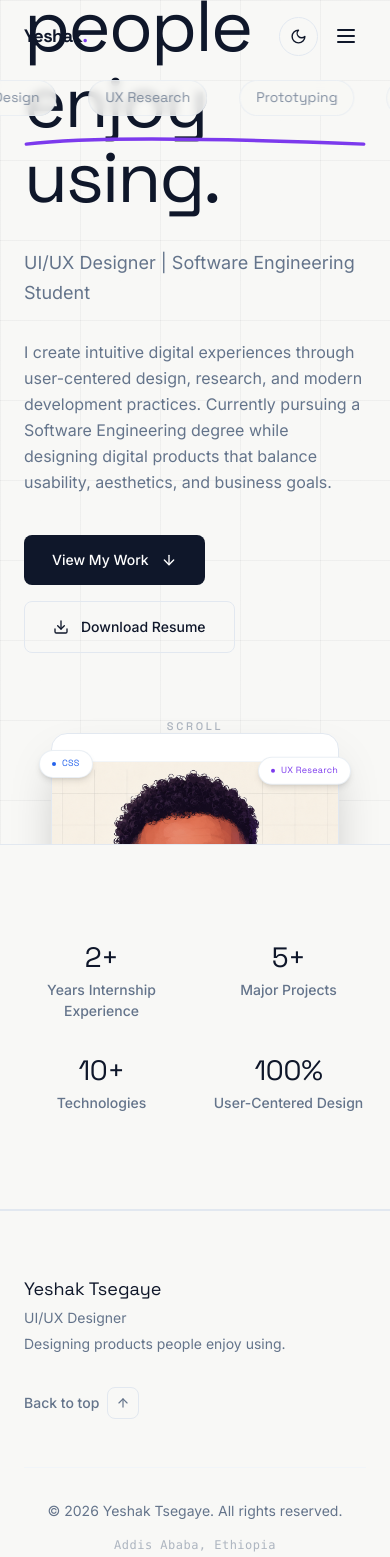
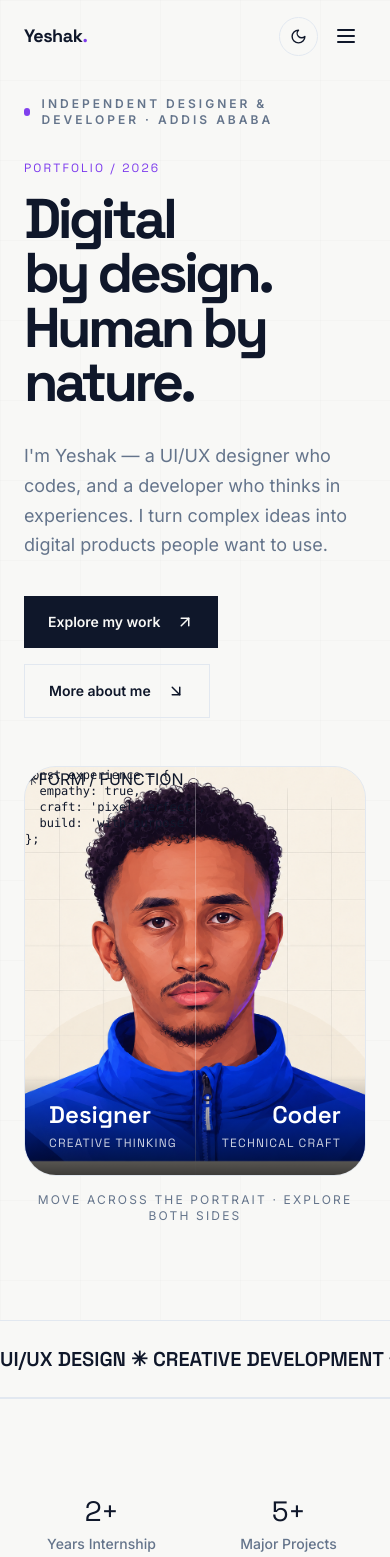
Before and after one commit to Isaac-56/yeshak_portfolio, a React (Vite) app: page / in a window 390 px wide. Shown: the top 1557 px of the page. Built offline with nearby package versions, Linux system fonts and the light colour scheme.

Commit message:
Build premium responsive portfolio shell and interactive hero

```diff
--- a/src/components/Hero.tsx
+++ b/src/components/Hero.tsx
@@ -1,246 +1,60 @@
 import { useEffect, useState } from 'react';
 import { Link } from 'react-router-dom';
-import { ArrowDown, Download } from 'lucide-react';
+import { ArrowDownRight, ArrowUpRight } from 'lucide-react';
 import portrait from '../assets/1.png';
 
-const floatingSkills = [
-  'UI Design', 'UX Research', 'Prototyping', 'Figma',
-  'HTML', 'CSS', 'JavaScript', 'Flutter',
-  'Dart', 'Python', 'C++',
-];
-
 export default function Hero() {
-  const [mounted, setMounted] = useState(false);
-
-  useEffect(() => {
-    const t = setTimeout(() => setMounted(true), 100);
-    return () => clearTimeout(t);
-  }, []);
-
-  return (
-    <section className="relative h-screen flex items-center pt-18 overflow-hidden">
-      {/* Background grid */}
-      <div className="absolute inset-0 grid-bg" />
-      <div className="absolute inset-0 grid-bg-dense animate-grid-pulse" />
-
-      {/* Geometric accents */}
-      <div className="absolute top-1/4 right-[15%] w-px h-40 bg-gradient-to-b from-transparent via-accent/20 to-transparent hidden lg:block" />
-      <div className="absolute bottom-1/3 left-[10%] w-24 h-px bg-gradient-to-r from-transparent via-accent-blue/20 to-transparent hidden lg:block" />
-
-      {/* Scrolling skills ticker - positioned at top below nav */}
-      <div className="absolute top-20 left-0 right-0 overflow-hidden pointer-events-none z-20">
-        <div className="flex whitespace-nowrap animate-scroll">
-          {/* First set of skills */}
-          <div className="flex items-center gap-8 px-4">
-            {floatingSkills.map((skill, i) => (
-              <span
-                key={`${skill}-1`}
-                className="inline-block text-body-sm font-display font-500 text-secondary/80 border border-border/60 rounded-full px-4 py-1.5 bg-bg/80 backdrop-blur-sm"
-              >
-                {skill}
-              </span>
-            ))}
+  const [side, setSide] = useState<'design'|'code'|'both'>('both');
+  const [pointer, setPointer] = useState({x:50,y:50});
+  const [ready,setReady] = useState(false);
+  useEffect(()=>{ const t = window.setTimeout(()=>setReady(true),70); return ()=>window.clearTimeout(t); },[]);
+  return <main>
+    <section className="premium-hero relative min-h-[min(900px,100svh)] flex items-center overflow-hidden pt-24 pb-24 section-padding">
+      <div className="absolute inset-0 grid-bg opacity-40 pointer-events-none" />
+      <div className="absolute inset-0 pointer-events-none premium-glow" />
+      <div className={`relative z-10 max-w-[1400px] mx-auto w-full transition-all duration-1000 ${ready?'opacity-100 translate-y-0':'opacity-0 translate-y-8'}`}>
+        <div className="flex flex-col lg:flex-row items-center justify-between gap-12 lg:gap-16">
+          <div className="w-full lg:w-[52%]">
+            <div className="flex items-center gap-3 mb-8"><span className="w-2 h-2 rounded-full bg-accent animate-pulse" /><span className="text-xs uppercase tracking-[0.25em] text-secondary font-semibold">Independent designer & developer · Addis Ababa</span></div>
+            <p className="font-display uppercase tracking-[0.18em] text-xs text-accent mb-4">Portfolio / 2026</p>
+            <h1 className="font-display font-bold text-primary leading-[0.97] tracking-[-0.065em] text-[clamp(3.5rem,8.4vw,8.5rem)]">
+              Digital<br/><span className="premium-outline">by design.</span><br/>Human by<br/>nature.
+            </h1>
+            <p className="mt-8 text-body-lg max-w-xl text-secondary">I'm Yeshak — a UI/UX designer who codes, and a developer who thinks in experiences. I turn complex ideas into digital products people want to use.</p>
+            <div className="flex items-center flex-wrap gap-4 mt-9">
+              <Link to="/projects" className="premium-pill bg-primary text-bg inline-flex items-center gap-4 px-6 py-4 font-semibold text-sm">Explore my work <ArrowUpRight size={18}/></Link>
+              <Link to="/about" className="premium-pill inline-flex items-center gap-4 px-6 py-4 border border-border text-primary font-semibold text-sm">More about me <ArrowDownRight size={18}/></Link>
+            </div>
           </div>
-          {/* Duplicate for seamless loop */}
-          <div className="flex items-center gap-8 px-4">
-            {floatingSkills.map((skill, i) => (
-              <span
-                key={`${skill}-2`}
-                className="inline-block text-body-sm font-display font-500 text-secondary/80 border border-border/60 rounded-full px-4 py-1.5 bg-bg/80 backdrop-blur-sm"
-              >
-                {skill}
-              </span>
-            ))}
+          <div className="w-full max-w-[520px] lg:w-[45%]">
+            <div className="premium-portrait group relative rounded-[2rem] overflow-hidden border border-border bg-bg-alt" onPointerMove={e=>{
+              if(e.pointerType==='touch') return;
+              const r=e.currentTarget.getBoundingClientRect(); const x=(e.clientX-r.left)/r.width*100;const y=(e.clientY-r.top)/r.height*100;
+              setPointer({x,y}); setSide(x<42?'design':x>58?'code':'both');
+            }} onPointerLeave={()=>setSide('both')} style={{'--pointer-x':pointer.x+'%','--pointer-y':pointer.y+'%'} as React.CSSProperties}>
+              <div className="relative aspect-[4/4.8] overflow-hidden">
+                <img src={portrait} alt="Portrait of Yeshak Tsegaye" className="absolute inset-0 w-full h-full object-cover" />
+                <div className="premium-code-layer absolute inset-0" aria-hidden="true">
+                  <div className="premium-code-lines font-mono text-xs sm:text-sm">
+                    <p><span>const</span> experience = {'{'}</p><p>&nbsp; empathy: true,</p><p>&nbsp; craft: 'pixel-perfect',</p><p>&nbsp; build: 'with-purpose'</p><p>{'}'};</p>
+                  </div>
+                </div>
+                <div className="premium-design-layer absolute inset-0" aria-hidden="true"><span className="premium-design-ring"/><span className="premium-design-asterisk">✳</span><span className="premium-design-note">FORM / FUNCTION</span></div>
+                <div className="absolute left-1/2 top-0 bottom-0 w-px bg-white/50 pointer-events-none transition-opacity" style={{opacity:side==='both'?.6:.15}}/>
+                <div className="absolute inset-x-0 bottom-0 p-6 sm:p-8 bg-gradient-to-t from-black/75 to-transparent text-white flex justify-between items-end pointer-events-none">
+                  <span className={`font-display font-semibold text-2xl sm:text-3xl transition-transform ${side==='design'?'translate-y-[-6px]':''}`}>Designer<span className="block text-xs tracking-widest font-normal opacity-80 mt-1">CREATIVE THINKING</span></span>
+                  <span className={`font-display font-semibold text-2xl sm:text-3xl text-right transition-transform ${side==='code'?'translate-y-[-6px]':''}`}>Coder<span className="block text-xs tracking-widest font-normal opacity-80 mt-1">TECHNICAL CRAFT</span></span>
+                </div>
+              </div>
+            </div>
+            <p className="text-secondary text-xs uppercase tracking-[0.18em] text-center mt-4">Move across the portrait · Explore both sides</p>
           </div>
         </div>
       </div>
-
-      <div className="section-padding relative z-10 w-full">
-        <div className="max-w-[1400px] mx-auto grid grid-cols-1 lg:grid-cols-12 gap-12 lg:gap-8 items-center">
-          {/* Left content */}
-          <div className="lg:col-span-7 space-y-8">
-            <div className="space-y-4">
-              <div
-                className={`flex items-center gap-3 mb-6 transition-all duration-700 ease-out-expo ${
-                  mounted ? 'opacity-100 translate-y-0' : 'opacity-0 translate-y-6'
-                }`}
-              >
-                <div className="w-2 h-2 rounded-full bg-accent animate-pulse" />
-                <span className="text-label font-display font-500 text-secondary uppercase tracking-wider">
-                  Available for opportunities
-                </span>
-              </div>
-              <h1
-                className={`font-display font-700 text-display-xl md:text-display-lg text-primary text-balance transition-all duration-700 ease-out-expo delay-100 ${
-                  mounted ? 'opacity-100 translate-y-0' : 'opacity-0 translate-y-6'
-                }`}
-              >
-                Designing products{' '}
-                <span className="relative inline-block">
-                  people enjoy
-                  <svg
-                    className="absolute -bottom-2 left-0 w-full"
-                    viewBox="0 0 300 12"
-                    fill="none"
-                    preserveAspectRatio="none"
-                  >
-                    <path
-                      d="M2 8C50 2 150 2 298 8"
-                      stroke="#7C3AED"
-                      strokeWidth="3"
-                      strokeLinecap="round"
-                    />
-                  </svg>
-                </span>{' '}
-                using.
-              </h1>
-            </div>
-
-            <p
-              className={`text-body-lg text-secondary max-w-xl transition-all duration-700 ease-out-expo delay-200 ${
-                mounted ? 'opacity-100 translate-y-0' : 'opacity-0 translate-y-6'
-              }`}
-            >
-              UI/UX Designer | Software Engineering Student
-            </p>
-            <p
-              className={`text-body-md text-secondary max-w-lg leading-relaxed transition-all duration-700 ease-out-expo delay-300 ${
-                mounted ? 'opacity-100 translate-y-0' : 'opacity-0 translate-y-6'
-              }`}
-            >
-              I create intuitive digital experiences through user-centered design, research, and modern development practices. Currently pursuing a Software Engineering degree while designing digital products that balance usability, aesthetics, and business goals.
-            </p>
-
-            <div
-              className={`flex flex-wrap gap-4 pt-2 transition-all duration-700 ease-out-expo delay-[400ms] ${
-                mounted ? 'opacity-100 translate-y-0' : 'opacity-0 translate-y-6'
-              }`}
-            >
-              <Link
-                to="/projects"
-                className="group inline-flex items-center gap-3 px-7 py-3.5 bg-primary text-white text-body-sm font-medium rounded-lg hover:bg-accent transition-all duration-300"
-              >
-                View My Work
-                <ArrowDown size={16} className="group-hover:translate-y-0.5 transition-transform" />
-              </Link>
-              <a
-                href="#resume"
-                className="inline-flex items-center gap-3 px-7 py-3.5 border border-border text-primary text-body-sm font-medium rounded-lg hover:border-primary hover:bg-primary hover:text-white transition-all duration-300"
-              >
-                <Download size={16} />
-                Download Resume
-              </a>
-            </div>
-          </div>
-
-          {/* Right - Professional framed portrait */}
-          <div className="lg:col-span-5 flex justify-center lg:justify-end mt-8 lg:mt-12">
-            <div
-              className={`relative transition-all duration-700 ease-out-expo delay-300 ${
-                mounted ? 'opacity-100 translate-y-0' : 'opacity-0 translate-y-6'
-              }`}
-            >
-              {/* Main framed container - 3 zone card: header bar / image area / footer bar */}
-              <div className="w-72 md:w-80 lg:w-[22rem] relative rounded-2xl border border-border shadow-2xl overflow-hidden bg-white">
-                {/* Header bar (kept empty/minimal - no plate/dimension text) */}
-                <div className="h-7 border-b border-border/40" />
-
-                {/* Image area with cream background */}
-                <div className="relative bg-[#F7F1E1] aspect-[4/4.2]">
-                  <img
-                    src={portrait}
-                    alt="Yeshak Tsegaye - UI/UX Designer & Software Engineer"
-                    className="w-full h-full object-cover"
-                  />
-                </div>
-
-                {/* Footer bar with name (left) and title (right) */}
-                <div className="h-14 border-t border-border/40 flex items-center justify-between px-6">
-                  <span className="font-display font-700 text-primary text-sm tracking-tight">
-                    Yeshak Tsegaye
-                  </span>
-                  <span className="text-[11px] font-display font-400 text-secondary tracking-[0.05em]">
-                    Designer / Engineer
-                  </span>
-                </div>
-              </div>
-
-              {/* Floating labels - smaller, refined pills, tucked closer to the card edge */}
-              <div
-                className="absolute top-6 -right-3 flex items-center gap-1.5 px-3 py-1.5 rounded-full bg-white shadow-md border border-border/70 animate-float-label"
-                style={{ animationDelay: '0s' }}
-              >
-                <span className="w-1 h-1 rounded-full bg-accent" />
-                <span className="text-[9px] font-display font-600 text-accent tracking-wide whitespace-nowrap">UX Research</span>
-              </div>
-
-              <div
-                className="absolute top-1/3 -right-4 flex items-center gap-1.5 px-3 py-1.5 rounded-full bg-white shadow-md border border-border/70 animate-float-label"
-                style={{ animationDelay: '0.8s' }}
-              >
-                <span className="w-1 h-1 rounded-full bg-accent-blue" />
-                <span className="text-[9px] font-display font-600 text-accent-blue tracking-wide whitespace-nowrap">UI Design</span>
-              </div>
-
-              <div
-                className="absolute bottom-24 -right-3 flex items-center gap-1.5 px-3 py-1.5 rounded-full bg-white shadow-md border border-border/70 animate-float-label"
-                style={{ animationDelay: '1.6s' }}
-              >
-                <span className="w-1 h-1 rounded-full bg-primary" />
-                <span className="text-[9px] font-display font-600 text-primary tracking-wide whitespace-nowrap">Figma</span>
-              </div>
-
-              <div
-                className="absolute top-6 -left-3 flex items-center gap-1.5 px-3 py-1.5 rounded-full bg-white shadow-md border border-border/70 animate-float-label"
-                style={{ animationDelay: '2s' }}
-              >
-                <span className="w-1 h-1 rounded-full bg-accent-blue" />
-                <span className="text-[9px] font-display font-600 text-accent-blue tracking-wide whitespace-nowrap">CSS</span>
-              </div>
-
-              <div
-                className="absolute top-1/3 -left-4 flex items-center gap-1.5 px-3 py-1.5 rounded-full bg-white shadow-md border border-border/70 animate-float-label"
-                style={{ animationDelay: '0.4s' }}
-              >
-                <span className="w-1 h-1 rounded-full bg-primary" />
-                <span className="text-[9px] font-display font-600 text-primary tracking-wide whitespace-nowrap">JavaScript</span>
-              </div>
-
-              <div
-                className="absolute bottom-24 -left-3 flex items-center gap-1.5 px-3 py-1.5 rounded-full bg-white shadow-md border border-border/70 animate-float-label"
-                style={{ animationDelay: '1.2s' }}
-              >
-                <span className="w-1 h-1 rounded-full bg-accent" />
-                <span className="text-[9px] font-display font-600 text-accent tracking-wide whitespace-nowrap">Prototyping</span>
-              </div>
-            </div>
-          </div>
-        </div>
-      </div>
-
-      {/* Scroll indicator - aesthetic design with bigger arrow */}
-      <div
-        className={`absolute bottom-10 left-1/2 -translate-x-1/2 flex flex-col items-center gap-3 transition-all duration-700 ease-out-expo delay-[800ms] ${
-          mounted ? 'opacity-100' : 'opacity-0'
-        }`}
-      >
-        <span className="text-[11px] font-display font-medium text-secondary/50 tracking-[0.25em] uppercase">
-          Scroll
-        </span>
-        <div
-          className="flex flex-col items-center cursor-pointer group"
-          onClick={() => window.scrollTo({ top: window.innerHeight, behavior: 'smooth' })}
-        >
-          {/* Decorative line above arrow */}
-          <div className="w-px h-8 bg-gradient-to-b from-transparent via-secondary/20 to-secondary/40 group-hover:via-accent/40 group-hover:to-accent/60 transition-all duration-500" />
-          {/* Bigger aesthetic arrow */}
-          <ArrowDown
-            size={28}
-            className="text-secondary/40 -mt-0.5 animate-bounce-arrow group-hover:text-accent/70 transition-all duration-300 group-hover:scale-110"
-            strokeWidth={1.5}
-          />
-        </div>
-      </div>
+      <div className="absolute bottom-5 left-1/2 -translate-x-1/2 text-secondary text-xs tracking-[0.2em] uppercase hidden sm:flex gap-3 items-center">Scroll to explore <ArrowDownRight size={16}/></div>
     </section>
-  );
+    <section className="py-6 border-y border-border overflow-hidden" aria-label="Specialties">
+      <div className="premium-marquee text-primary font-display font-semibold uppercase text-xl md:text-2xl whitespace-nowrap" aria-hidden="true">{Array(4).fill(' UI/UX DESIGN ✳ CREATIVE DEVELOPMENT ✳ DIGITAL PRODUCTS ✳ USER RESEARCH ✳ ').join('')}</div>
+    </section>
+  </main>;
 }
```
